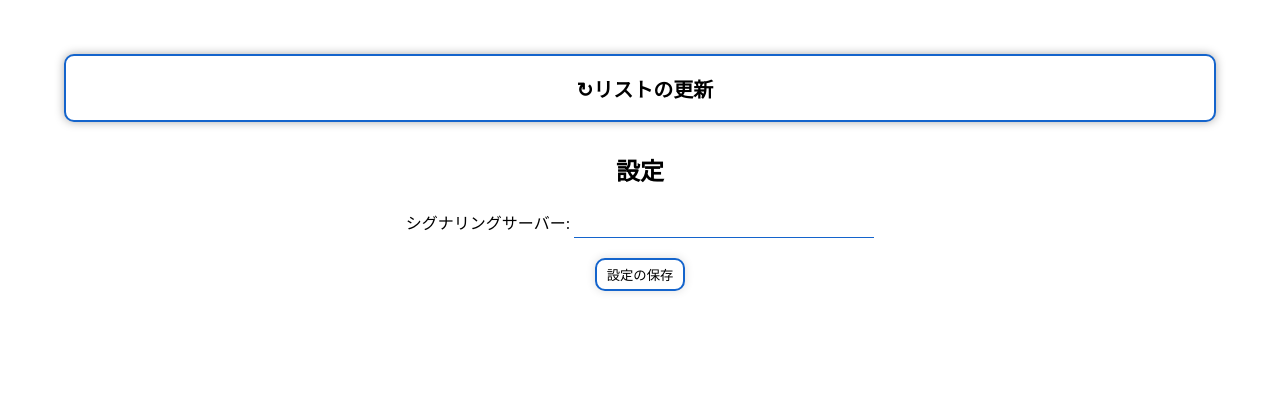
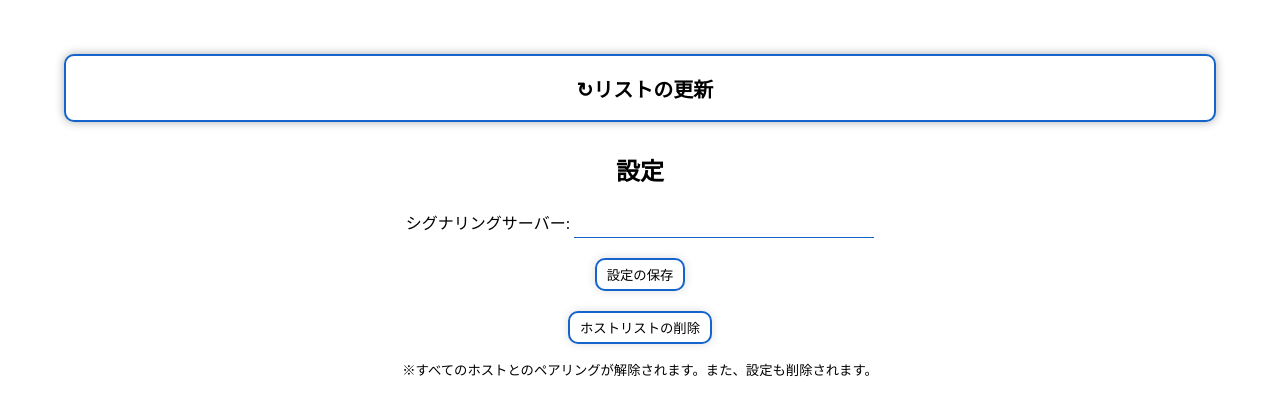
Before and after one commit to TeamKOTOCA/portapad_web, a plain HTML site: page apps/index.html in a window 1280 px wide. Shown: the part 98-514 px from the top of the page. Drawn offline with Linux system fonts and the light colour scheme; a web font is replaced by a local one.

Commit message:
ホスト全削除ボタン追加

```diff
--- a/apps/index.html
+++ b/apps/index.html
@@ -22,7 +22,9 @@
                     <input id="sigserver_address" type="text" name="sigserver_address" />
                 </label>
             </div>
-            <button id="setting_save_button" onclick="savesetting_top();">設定の保存</button>
+            <button class="small_button" id="setting_save_button" onclick="savesetting_top();">設定の保存</button>
+            <button class="small_button" onclick="localStorage.clear();">ホストリストの削除</button>
+            <p><small>※すべてのホストとのペアリングが解除されます。また、設定も削除されます。</small></p>
             <style>
                 html,body{
                     margin: 0;
@@ -61,8 +63,9 @@
                     outline: none;
                     background-color: #eee;
                 }
-                #setting_save_button{
-                    margin-top: 20px;
+                .small_button{
+                    display: block;
+                    margin: 20px auto 0 auto;
                     background-color: #fff;
                     padding: 5px 10px;
                     border-radius: 10px;
@@ -70,7 +73,7 @@
                     box-shadow: #ddd 0px 0px 10px;
                     transition: all 0.05s ease;
                 }
-                #setting_save_button:hover{
+                .small_button:hover{
                     box-shadow: none;
                 }
             </style>
```
